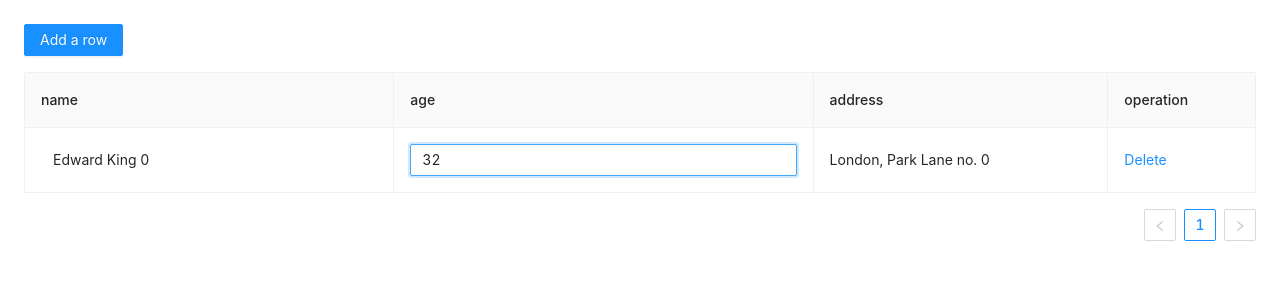
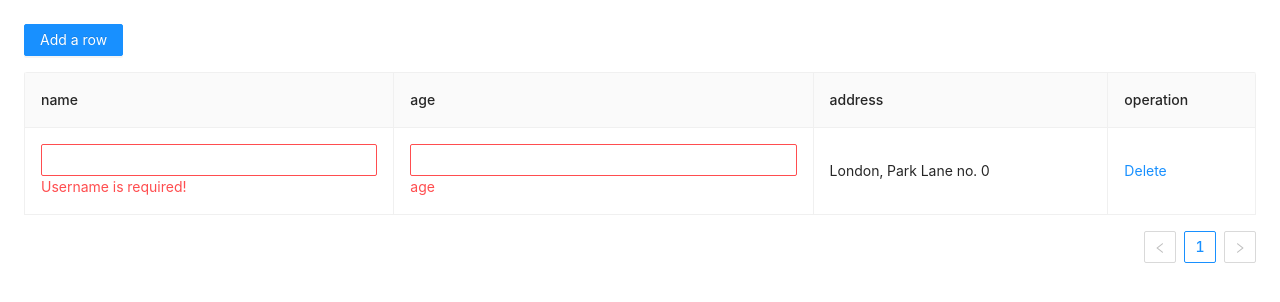
Before and after one commit to cscxxx/custom-components, a React (Create React App) app: page / in a window 1280 px wide. Shown: the top 302 px of the page. Built offline with nearby package versions, Linux system fonts and the light colour scheme.

Commit message:
可编辑表格每个单元格添加添加form表单验证

```diff
--- /dev/null
+++ b/src/EditableTable/MyInput.tsx
@@ -0,0 +1,19 @@
+import { Input } from "antd";
+import { useStore } from "./ctx.ts";
+
+export default () => {
+  const { form } = useStore();
+  return (
+    <Input
+      onChange={(e) => {
+        console.log("111", form);
+        form.setFields([
+          {
+            name: "name",
+            errors: [e.target.value],
+          },
+        ]);
+      }}
+    />
+  );
+};
--- a/src/EditableTable/TableEditableBody/EditableCell.tsx
+++ b/src/EditableTable/TableEditableBody/EditableCell.tsx
@@ -1,4 +1,4 @@
-import { Form, Input, InputRef } from "antd";
+import { Form, InputRef } from "antd";
 import React, { useEffect, useRef, useState } from "react";
 import { useStore } from "../ctx.ts";
 import type { EditableCellProps } from "../types.d.ts";
@@ -9,6 +9,7 @@ export const EditableCell: React.FC<EditableCellProps> = ({
   children,
   dataIndex,
   record,
+  rules,
   handleSave,
   ...restProps
 }) => {
@@ -16,7 +17,7 @@ export const EditableCell: React.FC<EditableCellProps> = ({
 
   const inputRef = useRef<InputRef>(null);
 
-  const form = useStore();
+  const { form } = useStore();
 
   const toggleEdit = () => {
     setEditing(!editing);
@@ -34,41 +35,23 @@ export const EditableCell: React.FC<EditableCellProps> = ({
   };
 
   useEffect(() => {
-    if (editing) {
-      inputRef?.current!.focus();
-    }
-  }, [editing]);
-
-  useEffect(() => {
-    if (editable) {
-      toggleEdit();
-    }
-  }, [editable]);
+    // 初始化时验证下表单
+    form.validateFields(["age"]);
+    form.setFields([
+      {
+        name: "name",
+        errors: ["Username is required!"],
+      },
+    ]);
+  }, []);
 
   let childNode = children;
 
   if (editable) {
-    childNode = editing ? (
-      <Form.Item
-        style={{ margin: 0 }}
-        name={dataIndex}
-        rules={[
-          {
-            required: true,
-            message: `${title} is required.`,
-          },
-        ]}
-      >
-        <Input ref={inputRef} onPressEnter={save} onBlur={save} />
+    childNode = (
+      <Form.Item style={{ margin: 0 }} name={dataIndex} rules={rules ?? []}>
+        {children}
       </Form.Item>
-    ) : (
-      <div
-        className="editable-cell-value-wrap"
-        style={{ paddingRight: 24 }}
-        onClick={toggleEdit}
-      >
-        {children}
-      </div>
     );
   }
 
--- a/src/EditableTable/TableEditableBody/EditableRow.tsx
+++ b/src/EditableTable/TableEditableBody/EditableRow.tsx
@@ -7,10 +7,13 @@ export const EditableRow: React.FC<EditableRowProps> = ({
   index,
   ...props
 }) => {
+  // console.log("000", props);
+
   const [form] = Form.useForm();
+  debugger;
   return (
     <Form form={form} component={false}>
-      <EditableContext.Provider value={form}>
+      <EditableContext.Provider value={{ form }}>
         <tr {...props} />
       </EditableContext.Provider>
     </Form>
--- a/src/EditableTable/ctx.ts
+++ b/src/EditableTable/ctx.ts
@@ -1,7 +1,7 @@
 import { FormInstance } from "antd/es/form";
 import React, { useContext } from "react";
 
-type IStore = { form: FormInstance } | any;
+type IStore = { form: FormInstance };
 
 export const EditableContext = React.createContext<IStore>({} as IStore);
 
--- a/src/EditableTable/index.tsx
+++ b/src/EditableTable/index.tsx
@@ -1,7 +1,6 @@
 import { Button, Table } from "antd";
 import "antd/dist/antd.css";
 import React, { useState } from "react";
-import { useStore } from "./ctx.ts";
 import "./index.css";
 import { EditableCell } from "./TableEditableBody/EditableCell.tsx";
 import { EditableRow } from "./TableEditableBody/EditableRow.tsx";
@@ -21,7 +20,7 @@ const App: React.FC = () => {
   const { columns } = useColumns({ dataSource, setDataSource });
 
   const [count, setCount] = useState(2);
-  const form = useStore();
+  // const form = useStore();
 
   const handleAdd = () => {
     const newData: DataType = {
--- a/src/EditableTable/types.d.ts
+++ b/src/EditableTable/types.d.ts
@@ -1,3 +1,4 @@
+import { Rule, RuleObject } from "antd/lib/form";
 import Table from "antd/lib/table/Table";
 
 export interface Item {
@@ -13,6 +14,7 @@ export interface EditableCellProps {
   children: React.ReactNode;
   dataIndex: keyof Item;
   record: Item;
+  rules: RuleObject[];
   handleSave: (record: Item) => void;
 }
 
--- a/src/EditableTable/use-columns.tsx
+++ b/src/EditableTable/use-columns.tsx
@@ -1,5 +1,7 @@
-import { Popconfirm } from "antd";
+import { Input, Popconfirm } from "antd";
+import { RuleObject } from "antd/es/form";
 import React from "react";
+import MyInput from "./MyInput.tsx";
 import { ColumnTypes, DataType } from "./types";
 
 export default ({ dataSource, setDataSource }) => {
@@ -22,17 +24,42 @@ export default ({ dataSource, setDataSource }) => {
   const defaultColumns: (ColumnTypes[number] & {
     editable?: boolean;
     dataIndex: string;
+    rules?: RuleObject[];
   })[] = [
     {
       title: "name",
       dataIndex: "name",
       width: "30%",
       editable: true,
+      rules: [
+        {
+          required: true,
+          message: "test",
+        },
+      ],
+      render: (value: any, record: any, index: number) => {
+        return <MyInput />;
+      },
     },
     {
       title: "age",
       dataIndex: "age",
       editable: true,
+      rules: [
+        {
+          required: true,
+          message: "age",
+        },
+      ],
+      render: (value: any, record: any, index: number) => {
+        return (
+          <Input
+            onPressEnter={() => {
+              console.log(121211);
+            }}
+          />
+        );
+      },
     },
     {
       title: "address",
@@ -61,13 +88,17 @@ export default ({ dataSource, setDataSource }) => {
     }
     return {
       ...col,
-      onCell: (record: DataType) => ({
-        record,
-        editable: col.editable,
-        dataIndex: col.dataIndex,
-        title: col.title,
-        handleSave,
-      }),
+      onCell: (record: DataType) => {
+        debugger;
+        return {
+          record,
+          // editable: col.editable,
+          // dataIndex: col.dataIndex,
+          // title: col.title,
+          ...col,
+          handleSave,
+        };
+      },
     };
   });
 
```
